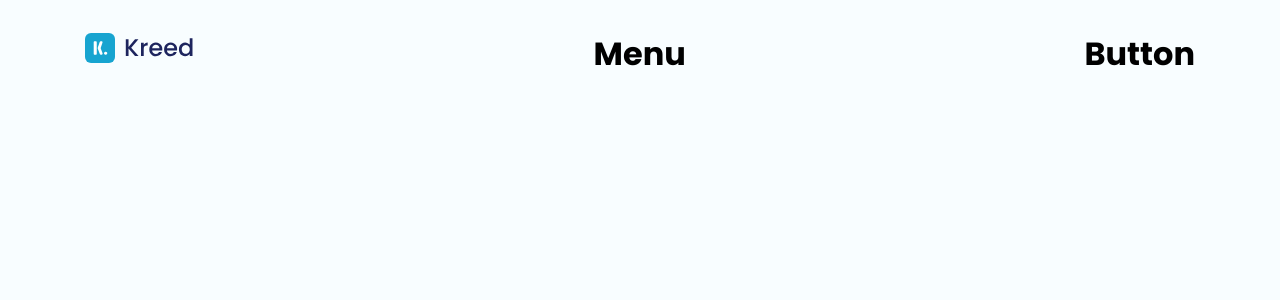
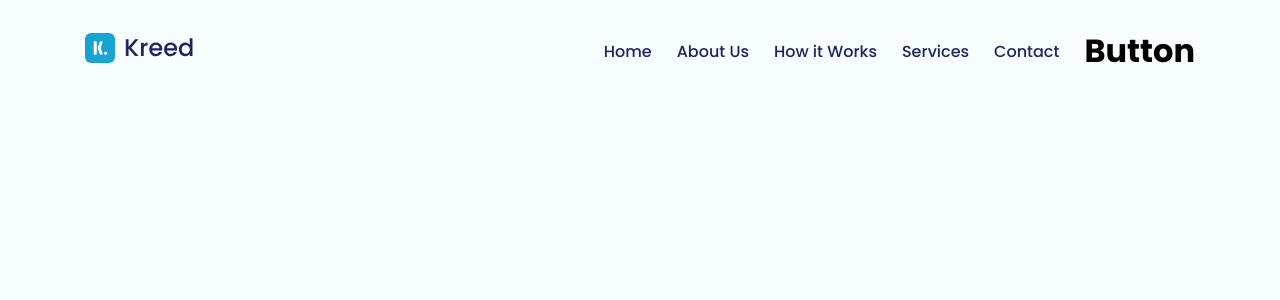
Before and after one commit to AlexMarquesAlves/vite_landing_page-kreed, a React (Vite) app: page / in a window 1280 px wide. Shown: the top 300 px of the page. Built offline with nearby package versions, Linux system fonts and the light colour scheme.

Commit message:
Feat: Styling <Menu />

```diff
--- a/src/organisms/Header/styles.ts
+++ b/src/organisms/Header/styles.ts
@@ -6,4 +6,5 @@ export const Container = styled.header`
   display: flex;
   flex-direction: row;
   justify-content: space-between;
+  align-items: center;
 `;
--- a/src/organisms/Menu/index.tsx
+++ b/src/organisms/Menu/index.tsx
@@ -1,6 +1,6 @@
 import { ReactNode } from "react";
 
-import { Container } from "./styles";
+import { ItemList, MenuList } from "./styles";
 
 interface MenuProps {
   children?: ReactNode;
@@ -8,10 +8,24 @@ interface MenuProps {
 
 function Menu({ children }: MenuProps) {
   return (
-    <Container>
-      <h1>Menu</h1>
+    <MenuList>
+      <ItemList>
+        <a href="#">Home</a>
+      </ItemList>
+      <ItemList>
+        <a href="#">About Us</a>
+      </ItemList>
+      <ItemList>
+        <a href="#">How it Works</a>
+      </ItemList>
+      <ItemList>
+        <a href="#">Services</a>
+      </ItemList>
+      <ItemList>
+        <a href="#">Contact</a>
+      </ItemList>
       {children}
-    </Container>
+    </MenuList>
   );
 }
 
--- a/src/organisms/Menu/styles.ts
+++ b/src/organisms/Menu/styles.ts
@@ -1,5 +1,15 @@
-import styled from 'styled-components';
+import styled from "styled-components";
 
-export const Container = styled.div`
+export const MenuList = styled.ul`
+  margin-left: auto;
+`;
 
+export const ItemList = styled.li`
+  display: inline-block;
+  margin-right: 1.5625rem;
+  font-weight: 500;
+
+  a {
+    color: #1e255e;
+  }
 `;
```
